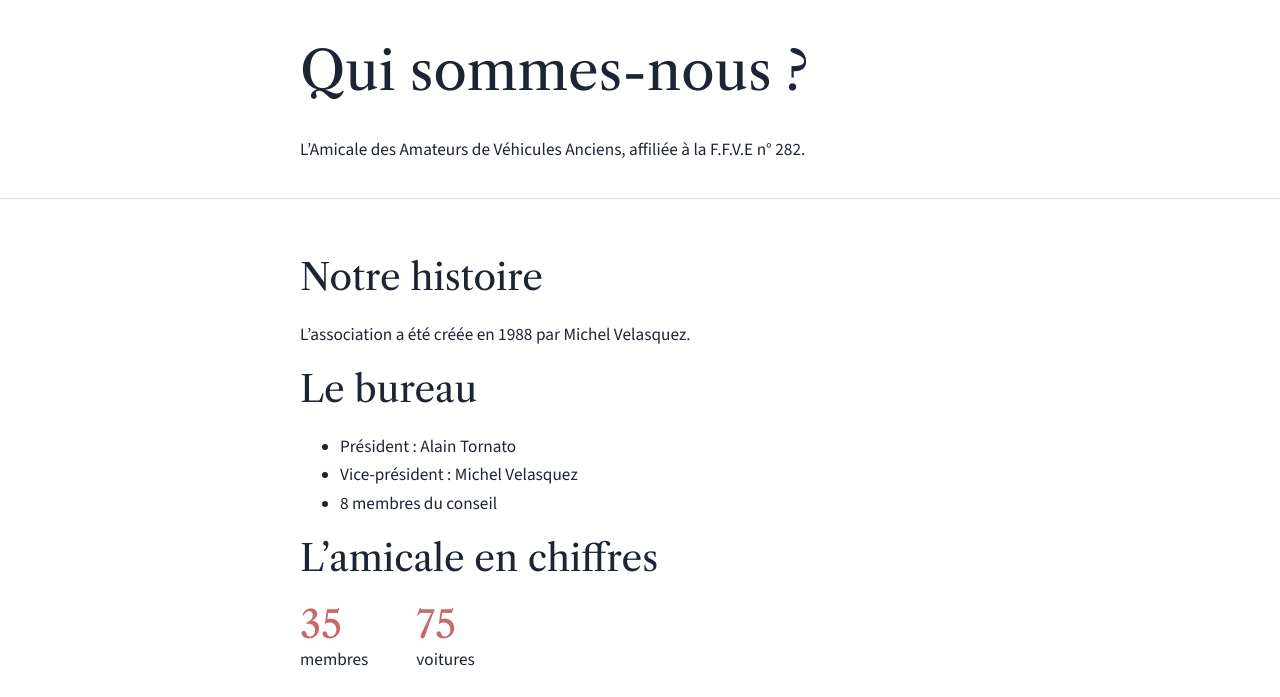
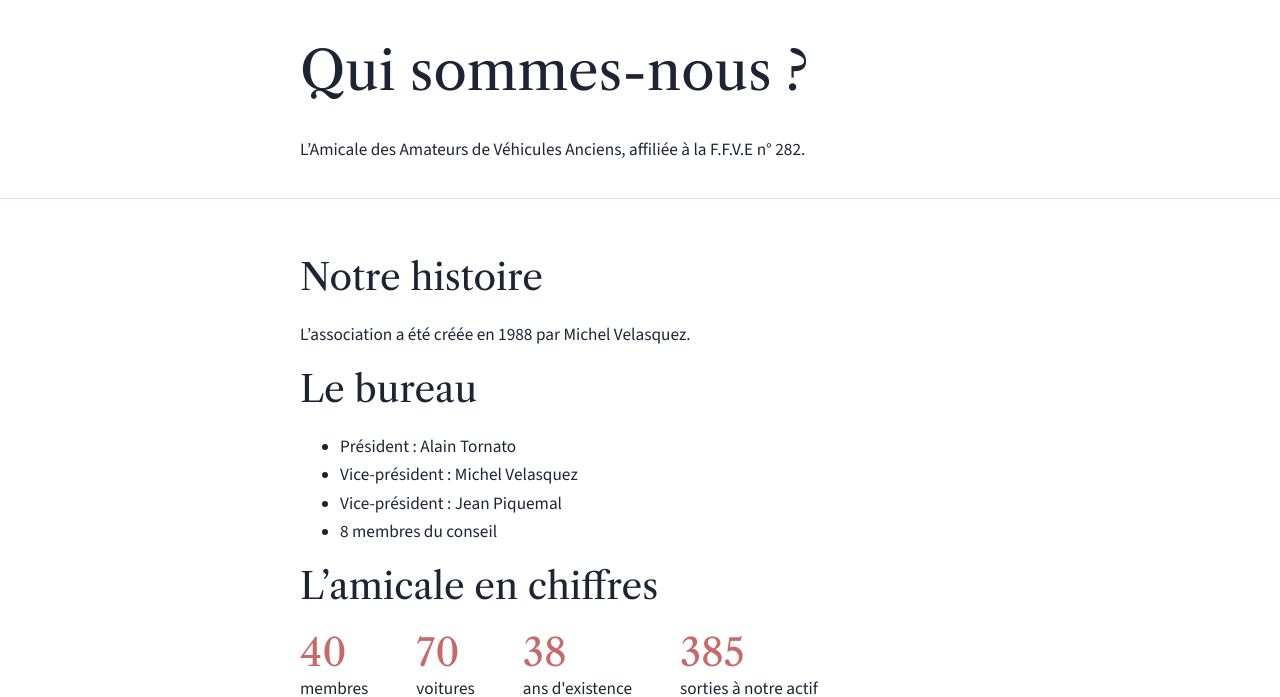
Before and after one commit to cerwad/aava, a plain HTML site: page qui-sommes-nous.html in a window 1280 px wide. Shown: the part 84-781 px from the top of the page. Drawn offline with nearby package versions, Linux system fonts and the light colour scheme.

Commit message:
add stats to qui sommes nous page

```diff
--- a/qui-sommes-nous.html
+++ b/qui-sommes-nous.html
@@ -44,14 +44,17 @@
                 <ul>
                     <li>Président : Alain Tornato</li>
                     <li>Vice-président : Michel Velasquez</li>
+                    <li>Vice-président : Jean Piquemal</li>
                     <li>8 membres du conseil</li>
                 </ul>
                 <h2>L’amicale en chiffres</h2>
                 <ul class="stats">
-                    <li><strong>35</strong>membres</li>
-                    <li><strong>75</strong>voitures</li>
+                    <li><strong>40</strong>membres</li>
+                    <li><strong>70</strong>voitures</li>
+                    <li><strong>38</strong>ans d'existence</li>
+                    <li><strong>385</strong>sorties à notre actif</li>
                 </ul>
-                <img src="images/peugeot-404.jpg" alt="Un membre de l’amicale devant la Peugeot 404 de l’A.A.V.A"
+                <img src="images/peugeot-404.jpg" alt="Bernard devant la Peugeot 404 de l’A.A.V.A"
                     loading="lazy">
             </div>
         </section>
```
Also changed, not shown: index.html (+1 -1 lines).
